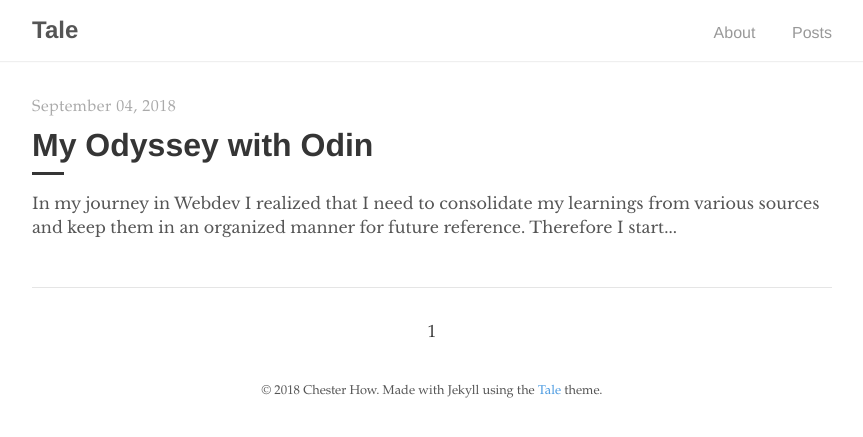
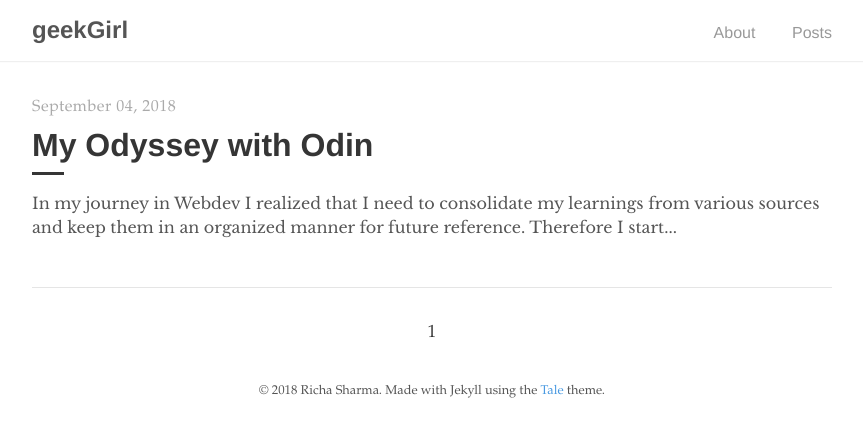
Before and after one commit to 14Richa/14Richa.github.io, a Jekyll site: the page built from index.html, in a window 1280 px wide. Shown: the top 437 px of the page, without its empty margins (208-1071 px from the left). Built offline with Jekyll 4.4.1, drawn with Linux system fonts in a browser that asks for light colours; the list of posts is cut into pages by our own code.

Commit message:
Added footer text

```diff
--- a/_config.yml
+++ b/_config.yml
@@ -1,13 +1,13 @@
 # Site settings
-title:          Tale
+title:          geekGirl
 description:    "Minimal Jekyll theme for storytellers"
-url:            "https://chesterhow.github.io"
+url:            "https://14richa.github.io"
 
 # Author
 author:
-  name:         Chester How
-  url:          https://chester.how
-  email:        chesterhow@gmail.com
+  name:         Richa Sharma
+  url:
+  email:        richasharma1496@gmail.com
 
 # Build settings
 markdown:       kramdown
```
Also changed, not shown: 14 other files.
